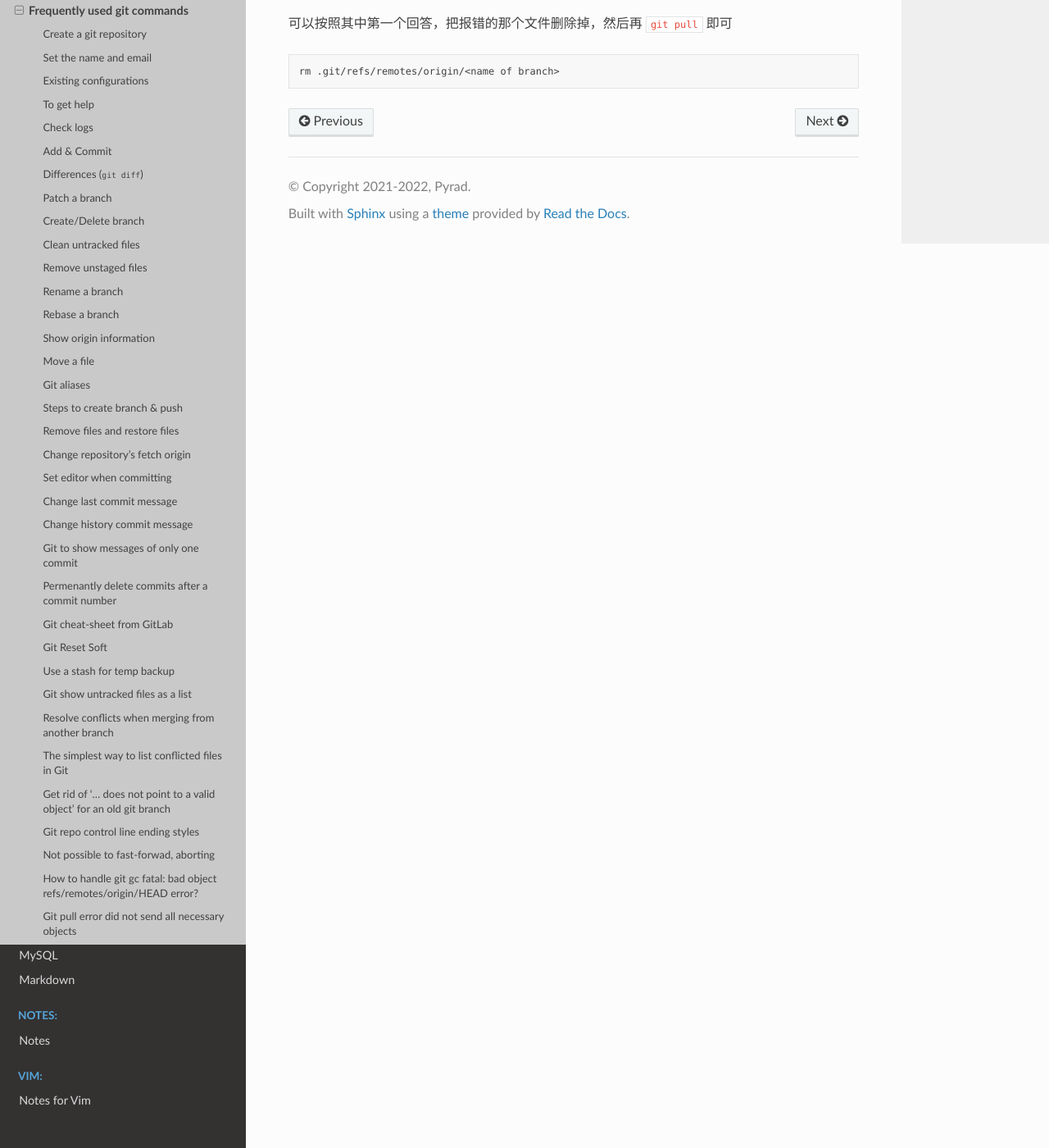
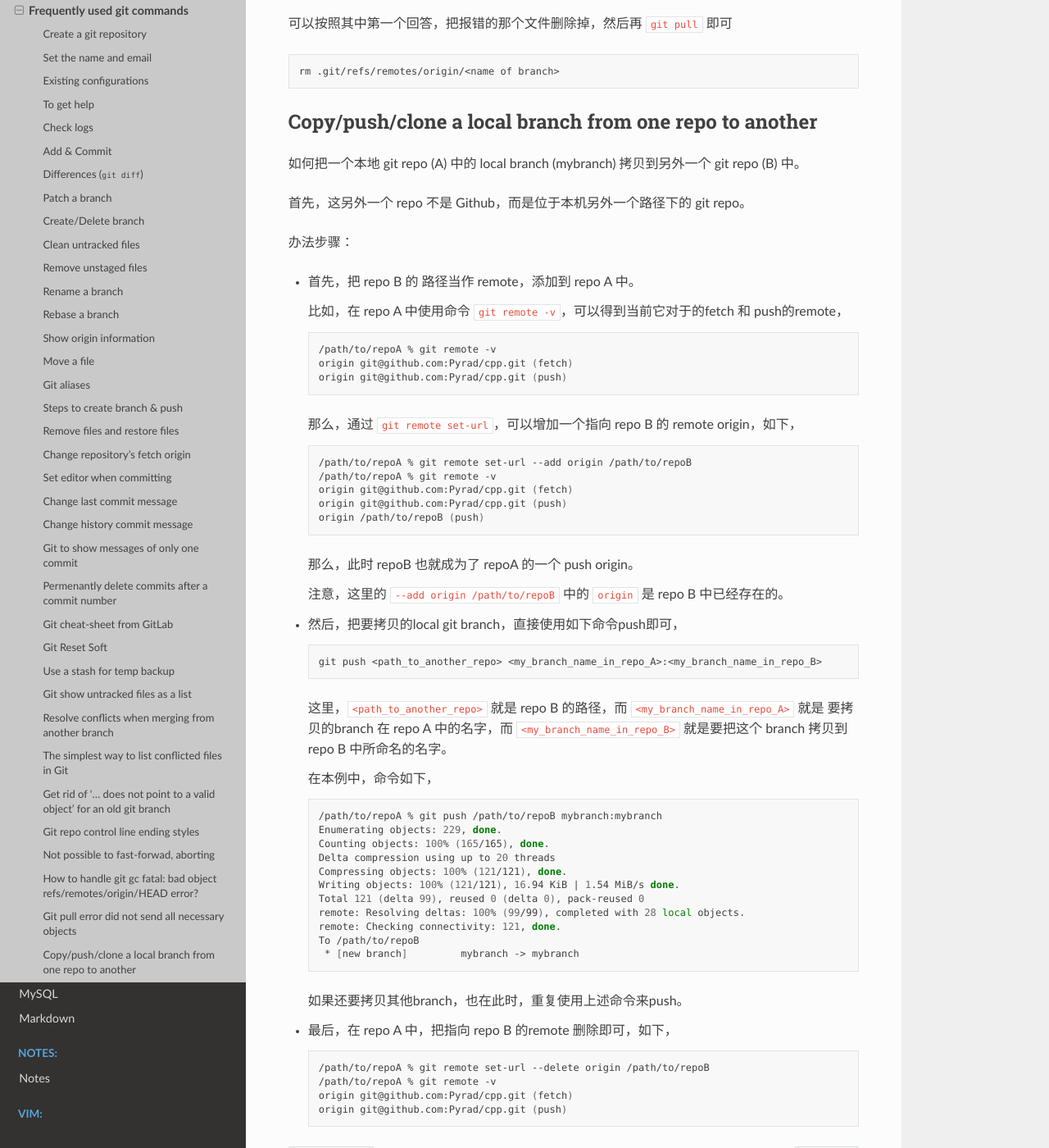
Before and after one commit to Pyrad/pyradnotes, a Sphinx documentation site: the page built from source/Git/gitcmd.md, in a window 1280 px wide and 1400 px high, scrolled down 15918 px. Shown: the whole window at 82% size. Built offline with Sphinx 7.4.7 and the Read the Docs theme 3.1.0, drawn with Linux system fonts in a browser that asks for light colours; pages that are not in the unit, such as notebooks, are missing from menus.

Commit message:
Git How to copy a branch from one repo to another

````diff
--- a/source/Git/gitcmd.md
+++ b/source/Git/gitcmd.md
@@ -771,3 +771,72 @@ mv .git/refs/tags/m_handoff-latest-merged /tmp
 ```shell
 rm .git/refs/remotes/origin/<name of branch>
 ```
+
+## Copy/push/clone a local branch from one repo to another
+
+如何把一个本地 git repo (A) 中的 local branch (mybranch) 拷贝到另外一个 git repo (B) 中。
+
+首先，这另外一个 repo 不是 Github，而是位于本机另外一个路径下的 git repo。
+
+办法步骤：
+
+- 首先，把 repo B 的 路径当作 remote，添加到 repo A 中。
+
+  比如，在 repo A 中使用命令 `git remote -v`，可以得到当前它对于的fetch 和 push的remote，
+
+  ```shell
+  /path/to/repoA % git remote -v
+  origin git@github.com:Pyrad/cpp.git (fetch)
+  origin git@github.com:Pyrad/cpp.git (push)
+  ```
+
+  那么，通过 `git remote set-url`，可以增加一个指向 repo B 的 remote origin，如下，
+
+  ```shell
+  /path/to/repoA % git remote set-url --add origin /path/to/repoB
+  /path/to/repoA % git remote -v
+  origin git@github.com:Pyrad/cpp.git (fetch)
+  origin git@github.com:Pyrad/cpp.git (push)
+  origin /path/to/repoB (push)
+  ```
+
+  那么，此时 repoB 也就成为了 repoA 的一个 push origin。
+
+  注意，这里的 `--add origin /path/to/repoB` 中的 `origin` 是 repo B 中已经存在的。
+
+- 然后，把要拷贝的local git branch，直接使用如下命令push即可，
+
+  ```shelll
+  git push <path_to_another_repo> <my_branch_name_in_repo_A>:<my_branch_name_in_repo_B>
+  ```
+
+  这里，`<path_to_another_repo>` 就是 repo B 的路径，而 `<my_branch_name_in_repo_A>` 就是
+  要拷贝的branch 在 repo A 中的名字，而 `<my_branch_name_in_repo_B>` 就是要把这个 branch
+  拷贝到 repo B 中所命名的名字。
+
+  在本例中，命令如下，
+
+  ```shell
+  /path/to/repoA % git push /path/to/repoB mybranch:mybranch
+  Enumerating objects: 229, done.
+  Counting objects: 100% (165/165), done.
+  Delta compression using up to 20 threads
+  Compressing objects: 100% (121/121), done.
+  Writing objects: 100% (121/121), 16.94 KiB | 1.54 MiB/s done.
+  Total 121 (delta 99), reused 0 (delta 0), pack-reused 0
+  remote: Resolving deltas: 100% (99/99), completed with 28 local objects.
+  remote: Checking connectivity: 121, done.
+  To /path/to/repoB
+   * [new branch]         mybranch -> mybranch
+  ```
+
+  如果还要拷贝其他branch，也在此时，重复使用上述命令来push。
+
+- 最后，在 repo A 中，把指向 repo B 的remote 删除即可，如下，
+
+  ```shell
+  /path/to/repoA % git remote set-url --delete origin /path/to/repoB
+  /path/to/repoA % git remote -v
+  origin git@github.com:Pyrad/cpp.git (fetch)
+  origin git@github.com:Pyrad/cpp.git (push)
+  ```
````
